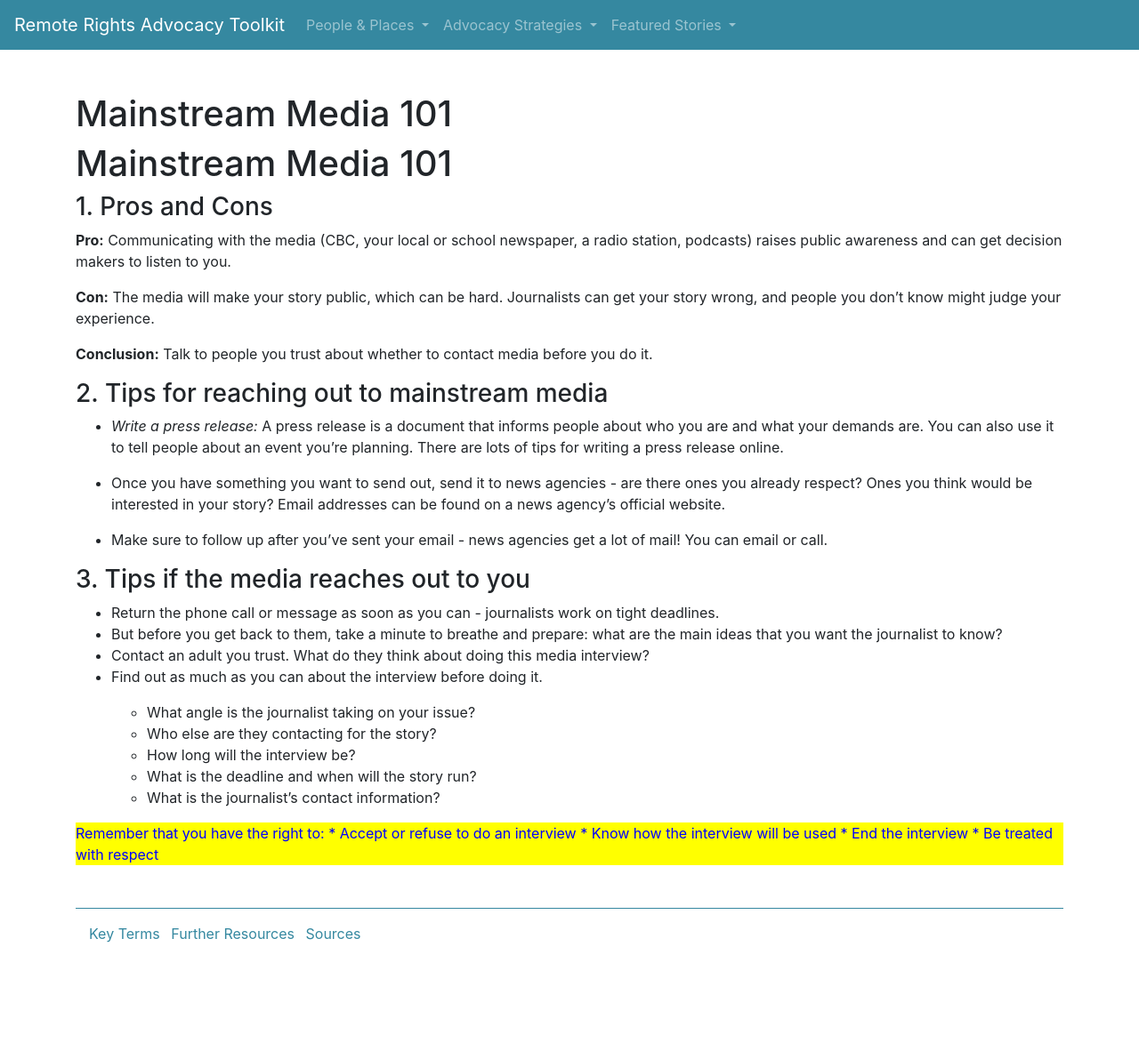
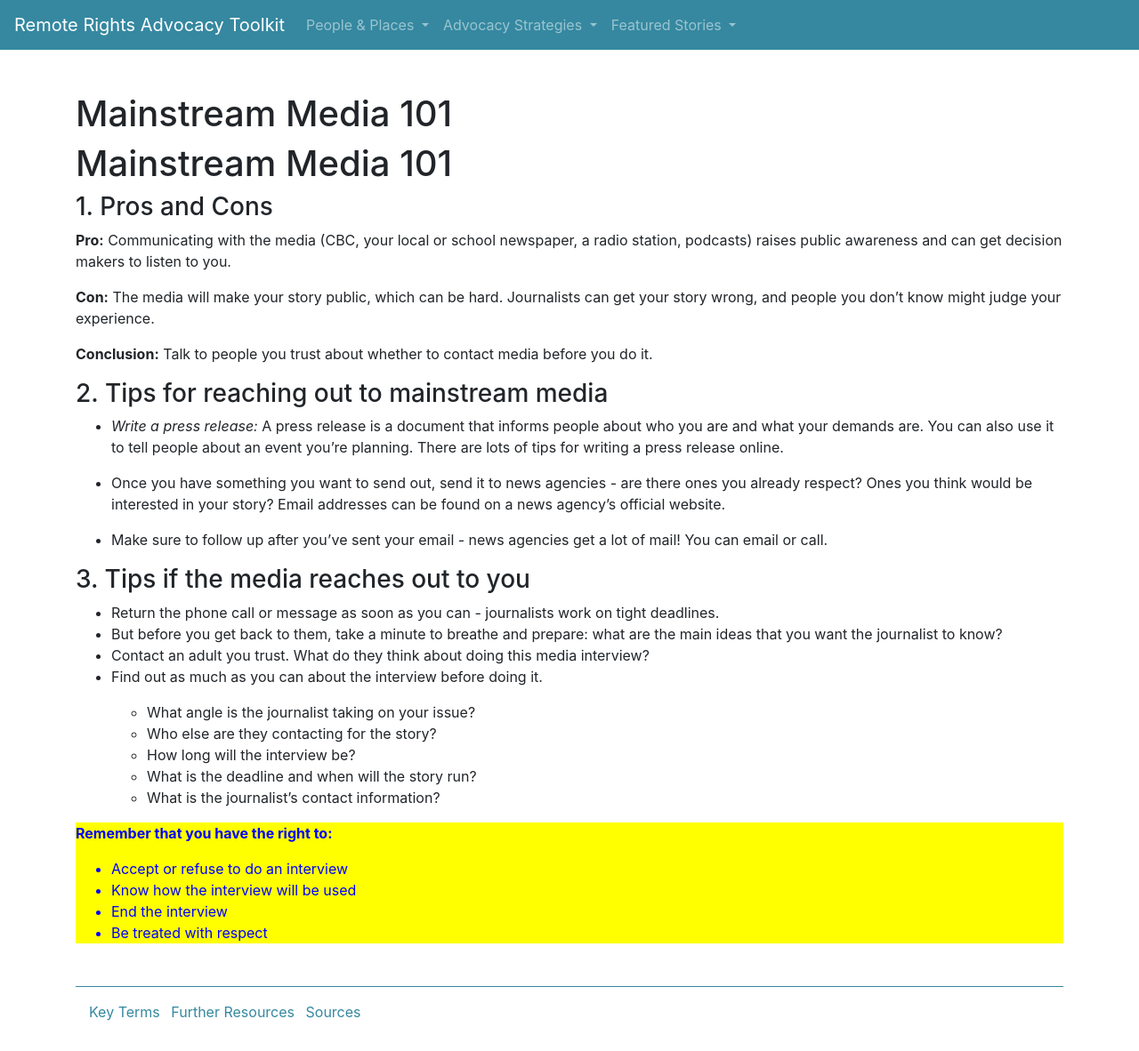
Before and after one commit to remote-rights/remote-rights.github.io, a Jekyll site: the page built from collections/_strategy/mainstream-media-101.md, in a window 1280 px wide. Shown: the whole page at 89% size. Built offline with Jekyll 4.4.1, drawn with Linux system fonts in a browser that asks for light colours; before the commit the page ends 1094 px from its top, so only the background shows below that.

Commit message:
another side note

```diff
--- a/_layouts/people-places.html
+++ b/_layouts/people-places.html
@@ -3,6 +3,11 @@
 <div class="row justify-content-centre">
   <div class="col-md-12">
     {{ content }}
+    <div style="color:blue; background-color: yellow;">
+      <aside>
+        {{ page.aside_links | markdownify }}
+      </aside>
+    </div>
   </div>
   <div class="row justify-content-around">
     <div class="col-md-8">
--- a/collections/_strategy/mainstream-media-101.md
+++ b/collections/_strategy/mainstream-media-101.md
@@ -2,12 +2,12 @@
 layout: strategy
 title: Mainstream Media 101
 position: 7
-aside: >
-  Remember that you have the right to:
-  * Accept or refuse to do an interview
-  * Know how the interview will be used
-  * End the interview
-  * Be treated with respect
+aside: |
+  **Remember that you have the right to:**
+  - Accept or refuse to do an interview
+  - Know how the interview will be used
+  - End the interview
+  - Be treated with respect
 ---
 # Mainstream Media 101
 
```
Also changed, not shown: collections/_people-places/in-my-non-indigenous-school.md (+2 -0 lines), pages/further-resources.md (+2 -2 lines).
